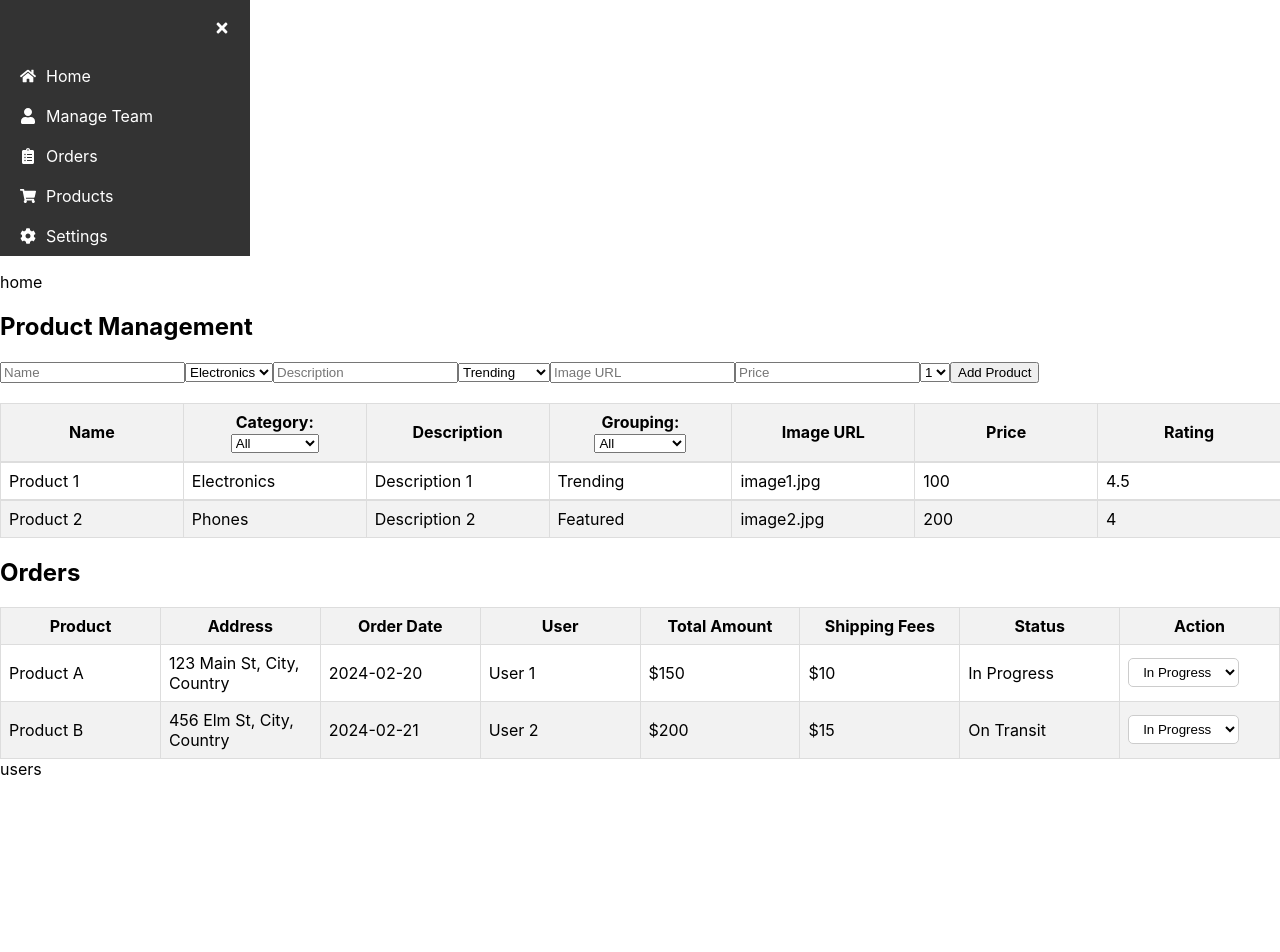
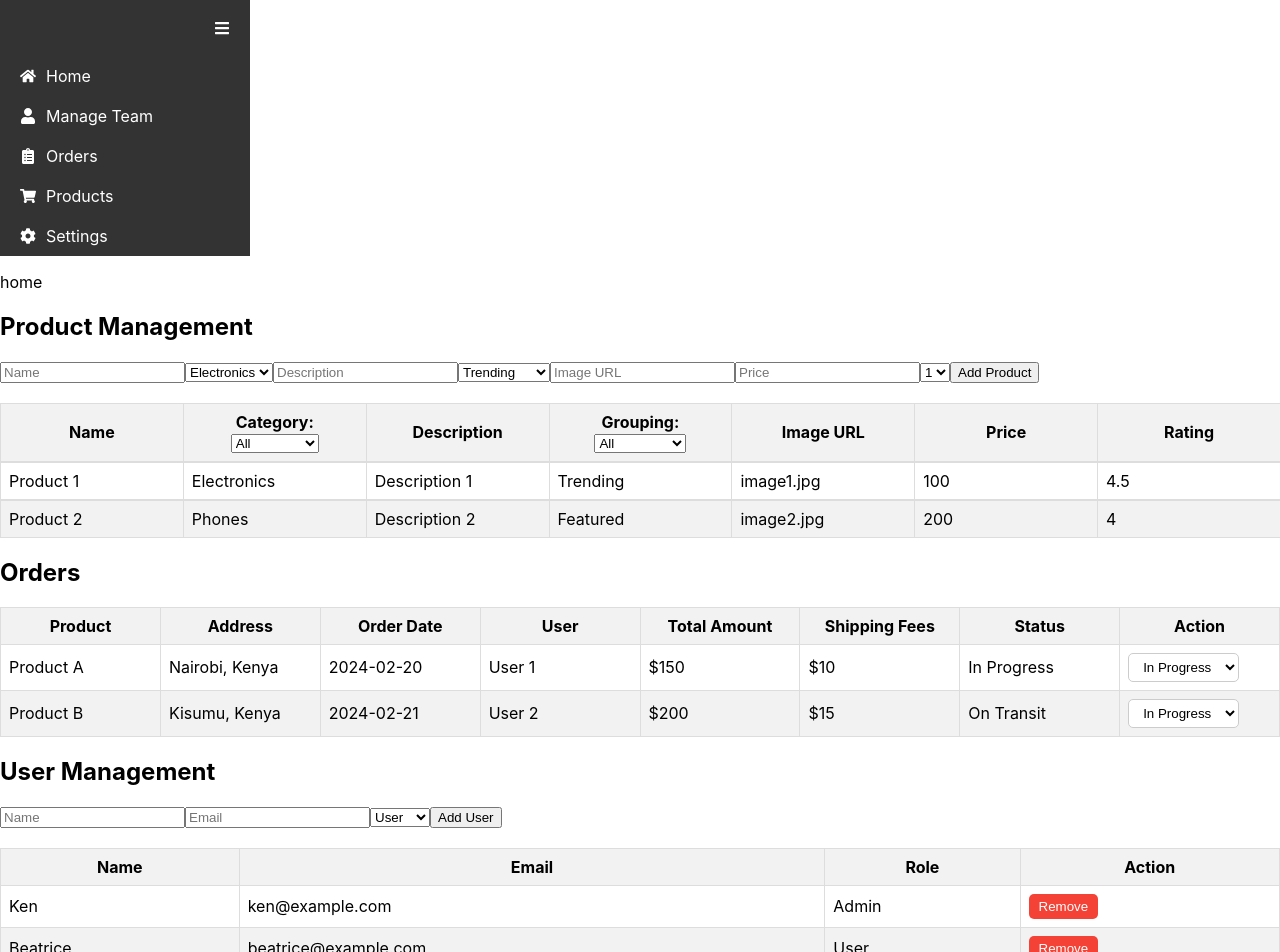
Before and after one commit to Ombito/Admin-dashboard, a React (Create React App) app: page / in a window 1280 px wide. Shown: the top 952 px of the page. Before the commit the page ends 800 px from the top, so only its background shows below. Built offline with nearby package versions, Linux system fonts and the light colour scheme.

Commit message:
Feat: add users

```diff
--- a/src/components/Orders/orders.jsx
+++ b/src/components/Orders/orders.jsx
@@ -6,7 +6,7 @@ const Orders = () => {
     {
       id: 1,
       product: 'Product A',
-      address: '123 Main St, City, Country',
+      address: 'Nairobi, Kenya',
       orderDate: '2024-02-20',
       user: 'User 1',
       totalAmount: 150,
@@ -16,7 +16,7 @@ const Orders = () => {
     {
       id: 2,
       product: 'Product B',
-      address: '456 Elm St, City, Country',
+      address: 'Kisumu, Kenya',
       orderDate: '2024-02-21',
       user: 'User 2',
       totalAmount: 200,
--- a/src/components/Sidebar/sidebar.jsx
+++ b/src/components/Sidebar/sidebar.jsx
@@ -1,12 +1,12 @@
 import React from 'react';
-import { FaHome, FaUser, FaCog, FaClipboardList, FaShoppingCart, FaTimes } from 'react-icons/fa';
+import { FaHome, FaUser, FaCog, FaClipboardList, FaShoppingCart, FaBars } from 'react-icons/fa';
 import './sidebar.css';
 
 const Sidebar = () => {
   return (
     <div className="sidebar">
       <div className="close-icon">
-        <FaTimes />
+        <FaBars />
       </div>
       <ul className="sidebar-menu">
         <li><FaHome /><span>Home</span></li>
--- a/src/components/Users/users.css
+++ b/src/components/Users/users.css
@@ -0,0 +1,39 @@
+.users-container {
+    margin-top: 20px;
+  }
+
+  .add-user-form {
+    margin-bottom: 20px;
+  }
+
+  .users-table {
+    width: 100%;
+    border-collapse: collapse;
+  }
+
+  .users-table th,
+  .users-table td {
+    border: 1px solid #ddd;
+    padding: 8px;
+  }
+
+  .users-table th {
+    background-color: #f2f2f2;
+  }
+
+  .users-table tr:nth-child(even) {
+    background-color: #f2f2f2;
+  }
+
+  .users-table button {
+    background-color: #f44336;
+    color: white;
+    border: none;
+    padding: 5px 10px;
+    border-radius: 5px;
+    cursor: pointer;
+  }
+
+  .users-table button:hover {
+    background-color: #d32f2f;
+  }
--- a/src/components/Users/users.jsx
+++ b/src/components/Users/users.jsx
@@ -1,9 +1,75 @@
-import React from 'react'
+import React, { useState } from 'react';
+import './users.css';
 
 const Users = () => {
+  const sampleUsers = [
+    { id: 1, name: 'Ken', email: 'ken@example.com', role: 'Admin' },
+    { id: 2, name: 'Beatrice', email: 'beatrice@example.com', role: 'User' },
+  ];
+
+  const [users, setUsers] = useState(sampleUsers);
+  const [newUser, setNewUser] = useState({ name: '', email: '', role: 'User' });
+
+
+  const handleInputChange = (e) => {
+    const { name, value } = e.target;
+    setNewUser({ ...newUser, [name]: value });
+  };
+
+
+  const handleSubmit = (e) => {
+    e.preventDefault();
+    if (newUser.name && newUser.email) {
+      setUsers([...users, { ...newUser, id: users.length + 1 }]);
+      setNewUser({ name: '', email: '', role: 'User' });
+    }
+  };
+
+   const handleRemoveUser = (id) => {
+    const confirmDelete = window.confirm('Are you sure you want to delete this user?');
+    if (confirmDelete) {
+      const updatedUsers = users.filter(user => user.id !== id);
+      setUsers(updatedUsers);
+    }
+  };
+
   return (
-    <div>users</div>
-  )
-}
+    <div className="users-container">
+      <h2>User Management</h2>
+      <form onSubmit={handleSubmit} className="add-user-form">
+        <input type="text" name="name" value={newUser.name} placeholder="Name" onChange={handleInputChange} />
+        <input type="email" name="email" value={newUser.email} placeholder="Email" onChange={handleInputChange} />
+        <select name="role" value={newUser.role} onChange={handleInputChange}>
+          <option value="User">User</option>
+          <option value="Admin">Admin</option>
+        </select>
+        <button type="submit">Add User</button>
+      </form>
+
+      <table className="users-table">
+        <thead>
+          <tr>
+            <th>Name</th>
+            <th>Email</th>
+            <th>Role</th>
+            <th>Action</th>
+          </tr>
+        </thead>
+        <tbody>
+          {users.map(user => (
+            <tr key={user.id}>
+              <td>{user.name}</td>
+              <td>{user.email}</td>
+              <td>{user.role}</td>
+              <td>
+                <button onClick={() => handleRemoveUser(user.id)}>Remove</button>
+              </td>
+            </tr>
+          ))}
+        </tbody>
+      </table>
+    </div>
+  );
+};
 
 export default Users;
```
